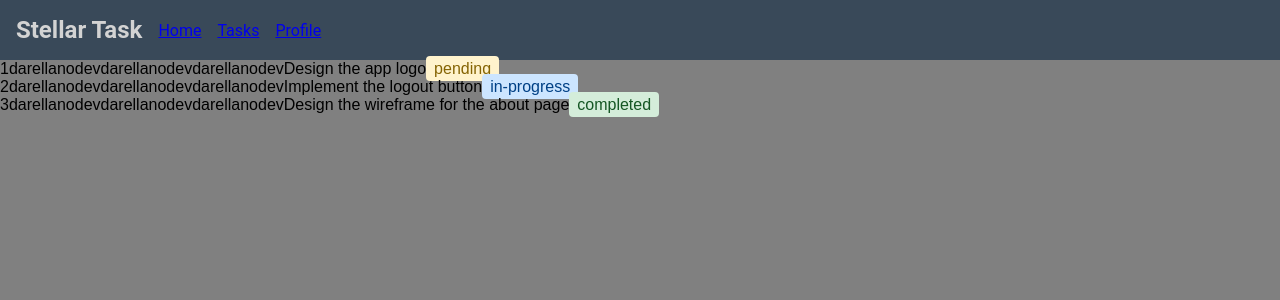
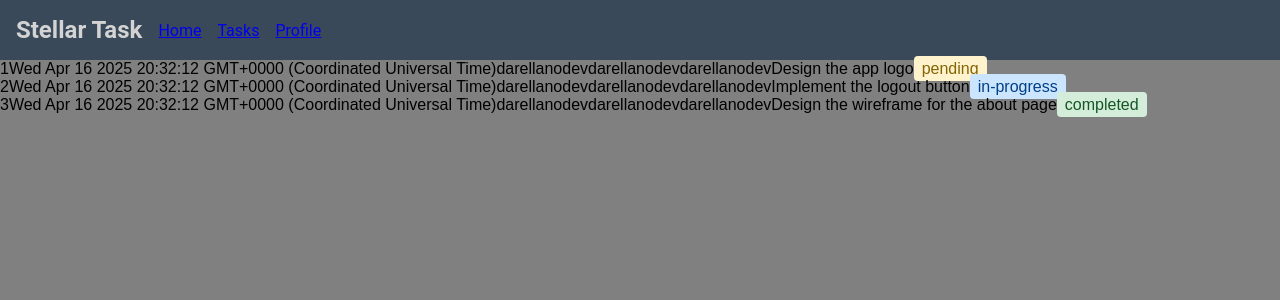
Before and after one commit to darellanodev/stellar-task, an Angular app: page / in a window 1280 px wide. Shown: the top 300 px of the page. Built offline with nearby package versions, Linux system fonts and the light colour scheme.

Commit message:
feat: Display the creation date of the task (#4)

```diff
--- a/src/app/task/components/task/task.component.html
+++ b/src/app/task/components/task/task.component.html
@@ -1,5 +1,6 @@
 <div>
   <span class="task-id">{{ task.id }}</span>
+  <span class="task-createdAt">{{ task.createdAt }}</span>
   <span class="task-createdBy">{{ task.createdBy }}</span>
   <span class="task-requestedBy">{{ task.requestedBy }}</span>
   <span class="task-assignedTo">{{ task.assignedTo }}</span>
```
Also changed, not shown: 1 other file (tests, documents, lock files or other folders).
